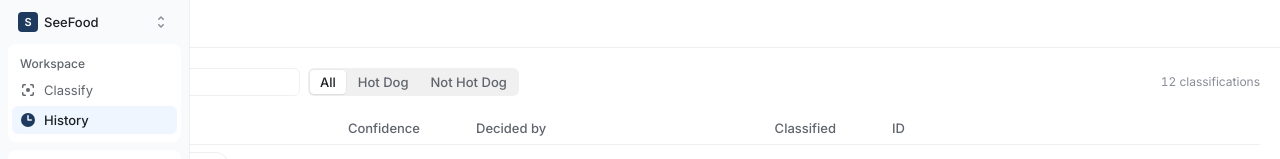
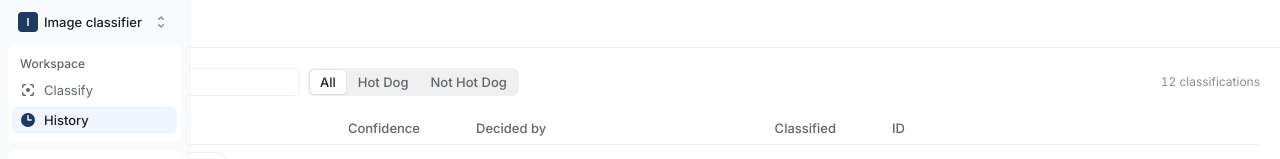
Before and after one commit to Odusanya/tomi-seam, a Next.js app: page /history in a window 1280 px wide. Shown: the top 159 px of the page. Built offline with nearby package versions, Linux system fonts and the light colour scheme.

Commit message:
fix(brand): product is Image classifier; SeeFood stays the model name

```diff
--- a/app/layout.tsx
+++ b/app/layout.tsx
@@ -23,9 +23,8 @@ const fontPaperMono = localFont({
   display: "swap",
 })
 
-// Rename on the day to the product in the brief.
 export const metadata: Metadata = {
-  title: "SeeFood",
+  title: "Image classifier",
   description: "Classifies an image as Hot Dog or Not Hot Dog. Inference is simulated.",
   robots: { index: false, follow: false },
 }
--- a/lib/fixtures/nav.ts
+++ b/lib/fixtures/nav.ts
@@ -21,7 +21,7 @@ export type NavItem = {
 }
 export type NavGroup = { id: string; label?: string; items: NavItem[] }
 
-export const workspace = { name: "SeeFood", initial: "S" }
+export const workspace = { name: "Image classifier", initial: "I" }
 export const currentUser = { name: "Tomi Odusanya", initials: "TO" }
 
 export const SOON_TOOLTIP = "Not available in the sandbox"
```
